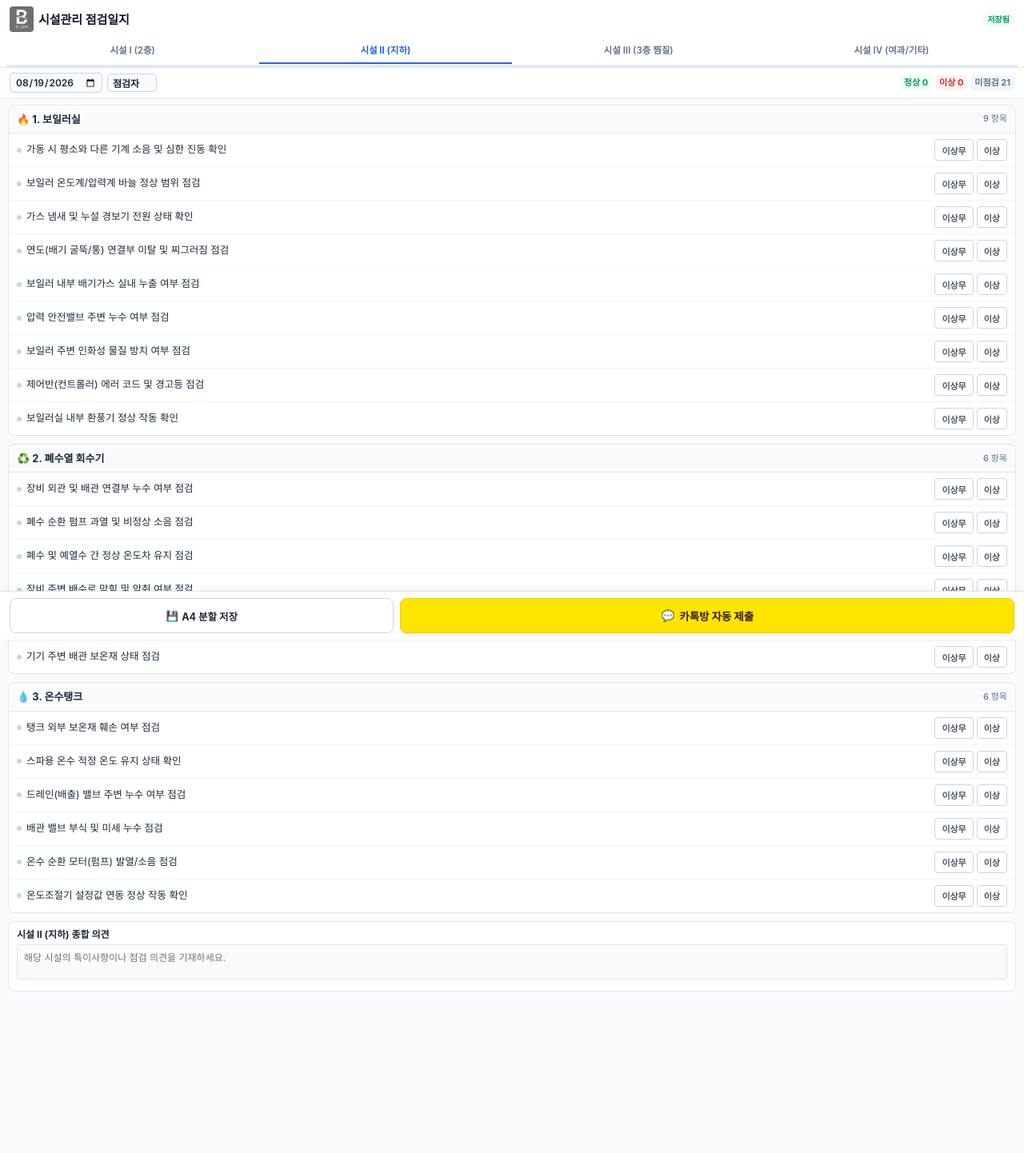
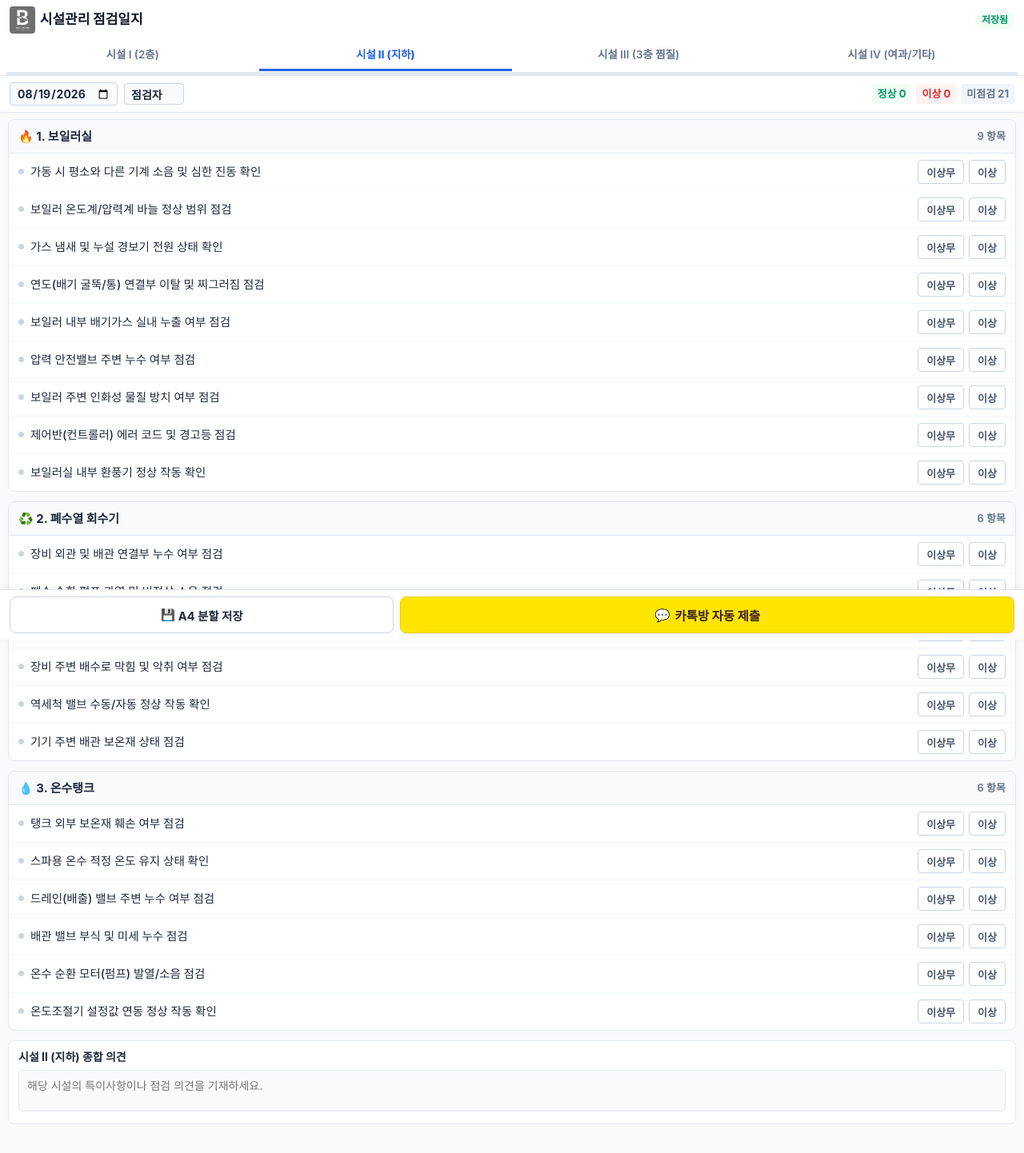
Before and after one commit to 2000BOH/spa-guard, a React (Vite) app: page / in a window 1280 px wide. Shown: the top 1442 px of the page at 80% size. Before the commit the page ends 1344 px from the top, so only its background shows below. Built offline with nearby package versions, Linux system fonts and the light colour scheme; a web font is replaced by a local one.

Commit message:
style: increase overall font sizes by +2pt, expand A4 table Result and Remarks column widths while shrinking Area and Item

```diff
--- a/src/index.css
+++ b/src/index.css
@@ -74,8 +74,8 @@ body {
 }
 
 .app-title {
-  font-size: 15px;
-  font-weight: 700;
+  font-size: 17px;
+  font-weight: 800;
   color: var(--gray-900);
   display: flex;
   align-items: center;
@@ -83,7 +83,7 @@ body {
 }
 
 .header-logo-img {
-  height: 32px;
+  height: 34px;
   width: auto;
   object-fit: contain;
   border-radius: 4px;
@@ -95,24 +95,13 @@ body {
   align-items: center;
 }
 
-.btn-shortcut {
-  font-size: 11px;
-  font-weight: 600;
-  color: var(--primary);
-  background: var(--primary-light);
-  border: 1px solid #dbeafe;
+.save-badge {
+  font-size: 12px;
+  color: var(--success-dark);
+  background: var(--success-bg);
   padding: 3px 8px;
   border-radius: var(--radius-full);
-  cursor: pointer;
-}
-
-.save-badge {
-  font-size: 10px;
-  color: var(--success-dark);
-  background: var(--success-bg);
-  padding: 3px 6px;
-  border-radius: var(--radius-full);
-  font-weight: 600;
+  font-weight: 700;
 }
 
 /* 4개 탭 메뉴 */
@@ -124,14 +113,14 @@ body {
 }
 
 .tab-btn {
-  padding: 8px 1px;
+  padding: 9px 1px;
   border: none;
   background: transparent;
-  font-size: 11.5px;
+  font-size: 13.5px;
   font-weight: 600;
   color: var(--gray-500);
   cursor: pointer;
-  border-bottom: 2.5px solid transparent;
+  border-bottom: 3px solid transparent;
   display: flex;
   align-items: center;
   justify-content: center;
@@ -141,12 +130,12 @@ body {
 
 .tab-btn.active {
   color: var(--primary);
-  font-weight: 700;
+  font-weight: 800;
   border-bottom-color: var(--primary);
 }
 
 .progress-bg {
-  height: 3px;
+  height: 4px;
   background: var(--gray-200);
   overflow: hidden;
   margin-top: 1px;
@@ -164,10 +153,10 @@ body {
   display: flex;
   justify-content: space-between;
   align-items: center;
-  padding: 6px 12px;
+  padding: 8px 12px;
   background: #ffffff;
   border-bottom: 1px solid var(--gray-200);
-  font-size: 12px;
+  font-size: 14px;
   flex-wrap: wrap;
   gap: 6px;
 }
@@ -175,35 +164,34 @@ body {
 .meta-inputs {
   display: flex;
   align-items: center;
-  gap: 6px;
+  gap: 8px;
   flex-wrap: wrap;
 }
 
 .meta-inputs input {
   border: 1px solid var(--gray-300);
   border-radius: 4px;
-  padding: 3px 6px;
-  font-size: 12px;
-  font-weight: 600;
+  padding: 4px 8px;
+  font-size: 14px;
+  font-weight: 700;
   color: var(--gray-800);
   background: var(--gray-50);
   outline: none;
 }
 
-.meta-inputs input[type="date"] { width: 116px; }
-.meta-inputs input[type="text"] { width: 62px; }
-.meta-inputs input.store-input { width: 85px; }
+.meta-inputs input[type="date"] { width: 135px; }
+.meta-inputs input[type="text"] { width: 75px; }
 
 .meta-counts {
   display: flex;
-  gap: 4px;
-  font-size: 11px;
+  gap: 6px;
+  font-size: 13px;
   font-weight: 700;
 }
 
-.badge-n { color: var(--success-dark); background: var(--success-bg); padding: 2px 5px; border-radius: 4px; }
-.badge-i { color: var(--danger-dark); background: var(--danger-bg); padding: 2px 5px; border-radius: 4px; }
-.badge-p { color: var(--gray-500); background: var(--gray-100); padding: 2px 5px; border-radius: 4px; }
+.badge-n { color: var(--success-dark); background: var(--success-bg); padding: 3px 7px; border-radius: 4px; }
+.badge-i { color: var(--danger-dark); background: var(--danger-bg); padding: 3px 7px; border-radius: 4px; }
+.badge-p { color: var(--gray-500); background: var(--gray-100); padding: 3px 7px; border-radius: 4px; }
 
 /* 메인 리스트 컨테이너 */
 .main-container {
@@ -211,7 +199,7 @@ body {
 }
 
 .section-card {
-  margin-bottom: 10px;
+  margin-bottom: 12px;
   background: #ffffff;
   border-radius: var(--radius-md);
   border: 1px solid var(--gray-200);
@@ -219,10 +207,10 @@ body {
 }
 
 .section-title {
-  font-size: 13px;
+  font-size: 15px;
   font-weight: 700;
   color: var(--gray-800);
-  padding: 8px 10px;
+  padding: 10px 12px;
   background: #f8fafc;
   border-bottom: 1px solid var(--gray-200);
   display: flex;
@@ -231,8 +219,8 @@ body {
 }
 
 .section-title .badge-count {
-  font-size: 11px;
-  font-weight: 500;
+  font-size: 13px;
+  font-weight: 600;
   color: var(--gray-500);
 }
 
@@ -248,9 +236,9 @@ body {
   display: flex;
   align-items: center;
   justify-content: space-between;
-  padding: 7px 10px;
+  padding: 8px 12px;
   gap: 8px;
-  min-height: 40px;
+  min-height: 44px;
   cursor: pointer;
 }
 
@@ -259,14 +247,14 @@ body {
 .item-left {
   display: flex;
   align-items: center;
-  gap: 6px;
+  gap: 8px;
   flex: 1;
   min-width: 0;
 }
 
 .dot {
-  width: 6px;
-  height: 6px;
+  width: 7px;
+  height: 7px;
   border-radius: 50%;
   background: var(--gray-300);
   flex-shrink: 0;
@@ -274,23 +262,24 @@ body {
 }
 
 .item-text {
-  font-size: 12.5px;
+  font-size: 14.5px;
+  font-weight: 500;
   color: var(--gray-800);
-  line-height: 1.35;
+  line-height: 1.4;
   word-break: keep-all;
 }
 
 .item-btns {
   display: flex;
-  gap: 4px;
+  gap: 6px;
   flex-shrink: 0;
 }
 
 .btn-toggle {
-  height: 27px;
-  padding: 0 8px;
-  font-size: 11px;
-  font-weight: 600;
+  height: 30px;
+  padding: 0 10px;
+  font-size: 13px;
+  font-weight: 700;
   border-radius: 4px;
   border: 1px solid var(--gray-300);
   background: #ffffff;
@@ -315,7 +304,7 @@ body {
 
 .slim-note-box {
   display: none;
-  padding: 0 10px 8px 22px;
+  padding: 0 12px 10px 26px;
   animation: fadeIn 0.15s ease-out;
 }
 
@@ -323,9 +312,9 @@ body {
 
 .slim-note-input {
   width: 100%;
-  height: 30px;
-  padding: 4px 8px;
-  font-size: 12px;
+  height: 32px;
+  padding: 4px 10px;
+  font-size: 14px;
   border: 1px solid var(--danger-border);
   background: #ffffff;
   border-radius: 4px;
@@ -341,23 +330,23 @@ body {
   background: #ffffff;
   border-radius: var(--radius-md);
   border: 1px solid var(--gray-200);
-  padding: 8px 10px;
-  margin-top: 6px;
+  padding: 10px 12px;
+  margin-top: 8px;
 }
 
 .summary-box label {
-  font-size: 12px;
+  font-size: 14px;
   font-weight: 700;
   color: var(--gray-800);
   display: block;
-  margin-bottom: 4px;
+  margin-bottom: 6px;
 }
 
 .summary-box textarea {
   width: 100%;
-  height: 44px;
-  padding: 6px 8px;
-  font-size: 12px;
+  height: 52px;
+  padding: 8px 10px;
+  font-size: 14px;
   border: 1px solid var(--gray-200);
   border-radius: 4px;
   outline: none;
@@ -384,11 +373,11 @@ body {
 
 .btn-save-action {
   flex: 1;
-  height: 44px;
+  height: 46px;
   background: #ffffff;
   border: 1.5px solid var(--gray-300);
   border-radius: var(--radius-md);
-  font-size: 12.5px;
+  font-size: 14.5px;
   font-weight: 700;
   color: var(--gray-800);
   cursor: pointer;
@@ -402,11 +391,11 @@ body {
 
 .btn-submit-kakao {
   flex: 1.6;
-  height: 44px;
+  height: 46px;
   background: var(--kakao-yellow);
   border: 1px solid #e6cf00;
   border-radius: var(--radius-md);
-  font-size: 13.5px;
+  font-size: 15.5px;
   font-weight: 800;
   color: var(--kakao-brown);
   cursor: pointer;
@@ -424,15 +413,15 @@ body {
   position: absolute;
   left: -9999px;
   top: 0;
-  width: 780px;
+  width: 820px;
   background: #e5e7eb;
 }
 
 .a4-page-box {
-  width: 780px;
-  min-height: 1100px;
+  width: 820px;
+  min-height: 1120px;
   background: #ffffff;
-  padding: 30px 34px;
+  padding: 32px 36px;
   margin-bottom: 20px;
   box-sizing: border-box;
   color: #111827;
@@ -449,27 +438,27 @@ body {
 .a4-prefix {
   display: flex;
   justify-content: space-between;
-  font-size: 12.5px;
+  font-size: 13.5px;
   font-weight: 700;
   color: #374151;
   margin-bottom: 4px;
 }
 
 .a4-title {
-  font-size: 22px;
+  font-size: 24px;
   font-weight: 800;
   letter-spacing: 2px;
   text-decoration: underline;
   text-underline-offset: 5px;
   color: #111827;
-  margin-bottom: 10px;
+  margin-bottom: 12px;
 }
 
 .a4-subhead {
-  font-size: 13px;
+  font-size: 15px;
   font-weight: 700;
   color: #111827;
-  margin: 10px 0 5px;
+  margin: 12px 0 6px;
 }
 
 .a4-table {
@@ -477,12 +466,12 @@ body {
   border-collapse: collapse;
   border: 1.5px solid #111827;
   margin-bottom: 10px;
-  font-size: 11.5px;
+  font-size: 13.5px;
 }
 
 .a4-table th, .a4-table td {
   border: 1px solid #374151;
-  padding: 5px 6px;
+  padding: 6px 7px;
   vertical-align: middle;
 }
 
@@ -491,6 +480,7 @@ body {
   color: #111827;
   font-weight: 700;
   text-align: center;
+  font-size: 14px;
 }
 
 .a4-table .center { text-align: center; }
@@ -499,14 +489,13 @@ body {
   background-color: #fafafa;
   font-weight: 700;
   text-align: center;
-  width: 105px;
-  font-size: 12px;
-  line-height: 1.35;
+  font-size: 14px;
+  line-height: 1.4;
 }
 
 .a4-item-title {
-  font-size: 11.5px;
-  line-height: 1.35;
+  font-size: 13.5px;
+  line-height: 1.4;
   color: #1f2937;
 }
 
@@ -515,8 +504,8 @@ body {
   background: #ecfdf5;
   border: 1px solid #a7f3d0;
   font-weight: 700;
-  font-size: 11px;
-  padding: 2px 5px;
+  font-size: 12.5px;
+  padding: 3px 6px;
   border-radius: 4px;
 }
 
@@ -525,43 +514,43 @@ body {
   background: #fef2f2;
   border: 1px solid #fecaca;
   font-weight: 700;
-  font-size: 11px;
-  padding: 2px 5px;
+  font-size: 12.5px;
+  padding: 3px 6px;
   border-radius: 4px;
 }
 
 .a4-res-pending {
   color: #6b7280;
   background: #f3f4f6;
-  font-size: 11px;
-  padding: 2px 5px;
+  font-size: 12.5px;
+  padding: 3px 6px;
 }
 
 .a4-footer-box {
   border: 1px solid #374151;
-  padding: 8px 12px;
+  padding: 10px 14px;
   background: #f9fafb;
-  font-size: 11px;
+  font-size: 13px;
   line-height: 1.5;
-  margin-top: 6px;
+  margin-top: 8px;
 }
 
 .a4-sign-row {
   display: flex;
   justify-content: space-between;
   align-items: center;
-  margin-top: 10px;
-  padding-top: 8px;
+  margin-top: 12px;
+  padding-top: 10px;
   border-top: 1px dashed #9ca3af;
-  font-size: 12px;
+  font-size: 13.5px;
   font-weight: 700;
 }
 
 .a4-page-number {
   text-align: center;
-  font-size: 11px;
+  font-size: 12.5px;
   color: #6b7280;
-  margin-top: 6px;
+  margin-top: 8px;
 }
 
 /* 모달 */
@@ -593,8 +582,8 @@ body {
   margin-bottom: 12px;
 }
 
-.modal-header h3 { font-size: 15px; font-weight: 700; }
-.modal-close { background: none; border: none; font-size: 20px; color: var(--gray-500); cursor: pointer; }
+.modal-header h3 { font-size: 16px; font-weight: 700; }
+.modal-close { background: none; border: none; font-size: 22px; color: var(--gray-500); cursor: pointer; }
 
 .modal-btn-grid {
   display: grid;
@@ -604,11 +593,11 @@ body {
 }
 
 .modal-choice-btn {
-  height: 48px;
+  height: 50px;
   border-radius: var(--radius-sm);
   border: 1px solid var(--gray-300);
   background: #fff;
-  font-size: 13px;
+  font-size: 14px;
   font-weight: 700;
   color: var(--gray-800);
   cursor: pointer;
@@ -622,12 +611,13 @@ body {
 
 .modal-footer-btn {
   width: 100%;
-  height: 40px;
+  height: 42px;
   margin-top: 12px;
   background: var(--primary);
   color: #fff;
   border: none;
   border-radius: var(--radius-sm);
+  font-size: 14.5px;
   font-weight: 700;
   cursor: pointer;
 }
@@ -637,12 +627,12 @@ body {
   top: 65px;
   left: 50%;
   transform: translateX(-50%) translateY(-20px);
-  background: rgba(15, 23, 42, 0.9);
+  background: rgba(15, 23, 42, 0.92);
   color: #fff;
-  padding: 8px 14px;
+  padding: 9px 16px;
   border-radius: var(--radius-full);
-  font-size: 12px;
-  font-weight: 500;
+  font-size: 13.5px;
+  font-weight: 600;
   opacity: 0;
   pointer-events: none;
   transition: all 0.2s ease;
```
Also changed, not shown: src/components/A4PrintDocument.tsx (+15 -15 lines).
